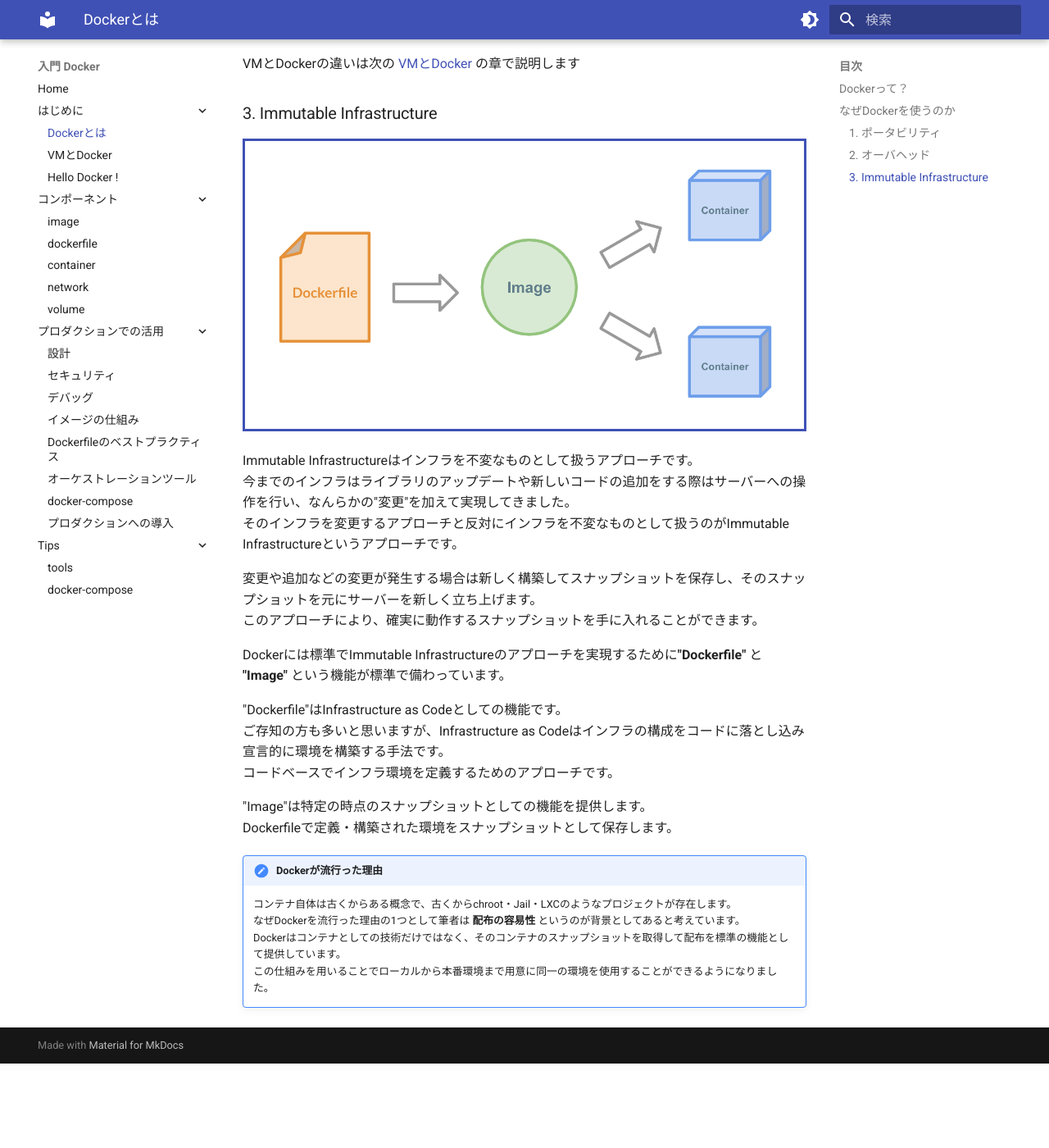
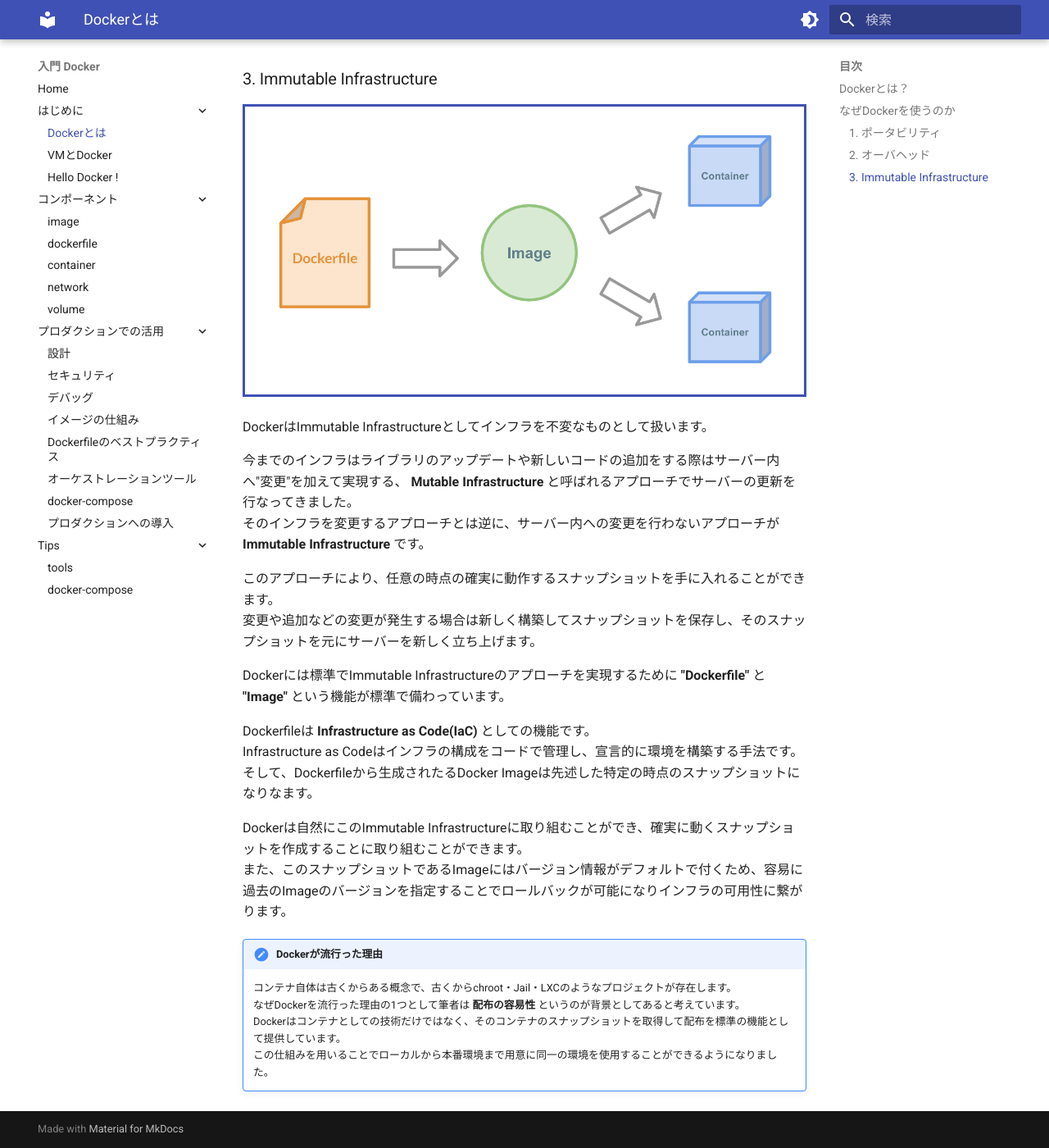
Before and after one commit to y-ohgi/introduction-docker, an MkDocs documentation site: the page built from docs/1_introduction/docker.md, in a window 1280 px wide and 1400 px high, scrolled down 2052 px. Shown: the whole window at 82% size. Built offline with MkDocs 1.6.1 and Material for MkDocs 9.7.7, drawn with Linux system fonts in a browser that asks for light colours; before the commit the page ends 3349 px from its top, so only the background shows below that; some of the changed text lies outside the part shown.

Commit message:
fix: docker.md

```diff
--- a/docs/1_introduction/docker.md
+++ b/docs/1_introduction/docker.md
@@ -1,10 +1,9 @@
 ![map](imgs/map.png)
 
-## Dockerって？
+## Dockerとは？
 もはやバズワードではなくデファクトスタンダードの立ち位置を確立しはじめたDockerです。
-Dockerはコンテナと呼ばれる仮想化のための技術です。
 
-Dockerを何故使うのか、どんな技術でできているのかをざっくり紹介します。
+初学者向けの入門資料として、Dockerを何故使うのか、VMとの違い、どんな技術でできているのか、そしてDockerのプラクティスについて紹介します。
 
 ## なぜDockerを使うのか
 
@@ -12,39 +11,38 @@
 ![portability](imgs/portability.png)
 
 Dockerはパッケージングのための技術と言っても過言ではないでしょう。
-特定の環境をパッケージングし、どの環境でも動くポータビリティを保証します。
+特定の環境をパッケージングし、どの環境でも動くポータビリティ(可搬性)を保証します。
 
-Dockerは任意のタイミングの状態（ライブラリ・ランタイム・コード）を1つのスナップショットとして保存します。
-スナップショットは任意のタイミングの状態を再現することが可能で、そしてそのスナップショットを他の開発者やステージングや本番環境へ配布することが可能です。
-
-当たり前ですがネットワークの疎通など、パッケージングされた外の環境は保証されないです。
+Dockerは任意のタイミングの状態（ランタイム・ライブラリ・コードのバージョン）を1つのスナップショットとして保存します。
+スナップショットは任意のタイミングの状態を再現することが可能で、そしてそのスナップショットを他の開発者やステージングや本番環境へ高い移植性と可搬性を提供します。
 
 ### 2. オーバヘッド
 ![vm-docker](imgs/vm-docker.png)
 
 従来のVM型の仮想化の場合、物理レイヤーの仮想化から行いますが、DockerはLinuxカーネルの機能を用いて1プロセスとして隔離された環境を実現します。
-そのため仮想化レイヤーが少なく、VMと比較して少ないオーバーヘッドで環境を実現することができます。
+そのため仮想化レイヤーが少なく、VMと比較して軽量で少ないオーバーヘッドで環境を実現することができます。
 
 VMとDockerの違いは次の [VMとDocker](../vm-docker) の章で説明します
 
 ### 3. Immutable Infrastructure
 ![IaC](imgs/iac.png)
 
-Immutable Infrastructureはインフラを不変なものとして扱うアプローチです。
-今までのインフラはライブラリのアップデートや新しいコードの追加をする際はサーバーへの操作を行い、なんらかの"変更"を加えて実現してきました。
-そのインフラを変更するアプローチと反対にインフラを不変なものとして扱うのがImmutable Infrastructureというアプローチです。
+DockerはImmutable Infrastructureとしてインフラを不変なものとして扱います。
 
+今までのインフラはライブラリのアップデートや新しいコードの追加をする際はサーバー内へ"変更"を加えて実現する、 **Mutable Infrastructure** と呼ばれるアプローチでサーバーの更新を行なってきました。
+そのインフラを変更するアプローチとは逆に、サーバー内への変更を行わないアプローチが **Immutable Infrastructure** です。
+
+このアプローチにより、任意の時点の確実に動作するスナップショットを手に入れることができます。
 変更や追加などの変更が発生する場合は新しく構築してスナップショットを保存し、そのスナップショットを元にサーバーを新しく立ち上げます。
-このアプローチにより、確実に動作するスナップショットを手に入れることができます。
 
-Dockerには標準でImmutable Infrastructureのアプローチを実現するために**"Dockerfile"** と **"Image"** という機能が標準で備わっています。
+Dockerには標準でImmutable Infrastructureのアプローチを実現するために **"Dockerfile"** と **"Image"** という機能が標準で備わっています。
 
-"Dockerfile"はInfrastructure as Codeとしての機能です。
-ご存知の方も多いと思いますが、Infrastructure as Codeはインフラの構成をコードに落とし込み宣言的に環境を構築する手法です。
-コードベースでインフラ環境を定義するためのアプローチです。
+Dockerfileは **Infrastructure as Code(IaC)** としての機能です。
+Infrastructure as Codeはインフラの構成をコードで管理し、宣言的に環境を構築する手法です。
+そして、Dockerfileから生成されたるDocker Imageは先述した特定の時点のスナップショットになりなます。
 
-"Image"は特定の時点のスナップショットとしての機能を提供します。
-Dockerfileで定義・構築された環境をスナップショットとして保存します。
+Dockerは自然にこのImmutable Infrastructureに取り組むことができ、確実に動くスナップショットを作成することに取り組むことができます。
+また、このスナップショットであるImageにはバージョン情報がデフォルトで付くため、容易に過去のImageのバージョンを指定することでロールバックが可能になりインフラの可用性に繋がります。
 
 !!! Dockerが流行った理由
     コンテナ自体は古くからある概念で、古くからchroot・Jail・LXCのようなプロジェクトが存在します。
```
